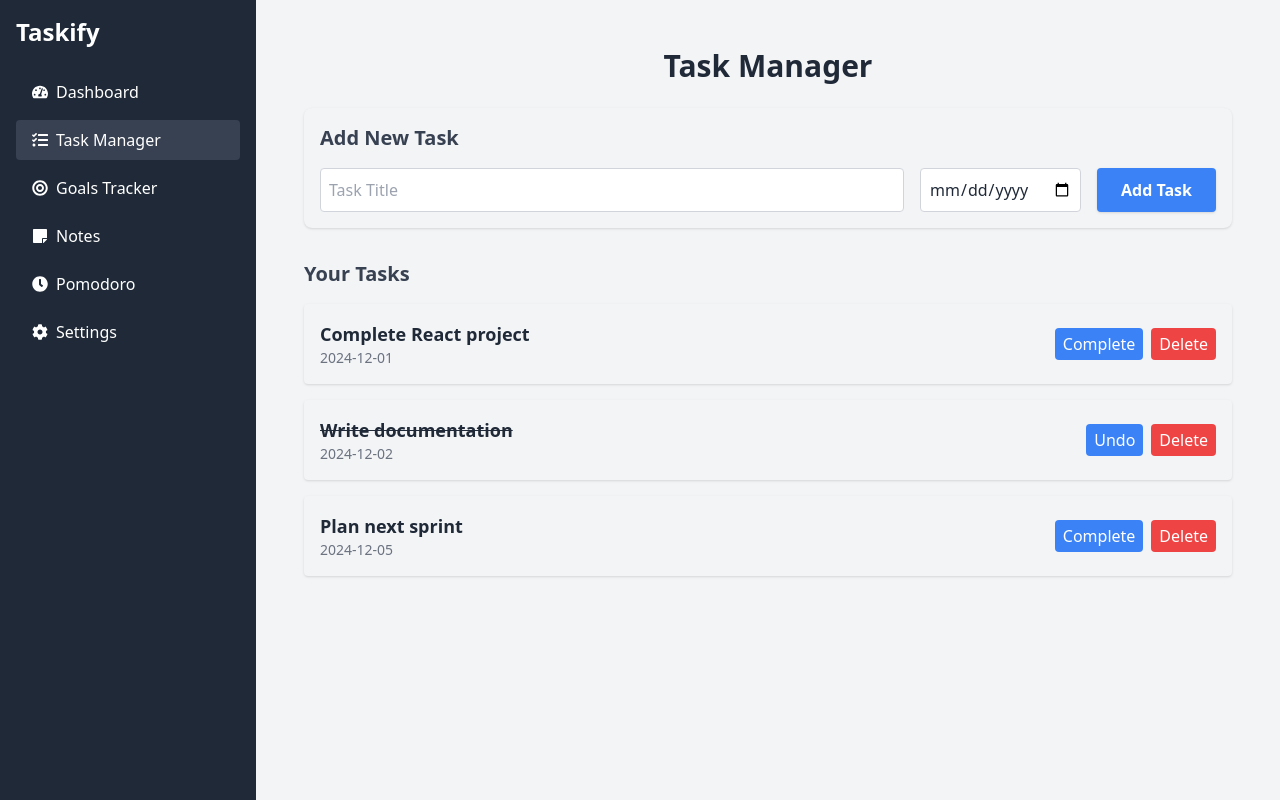
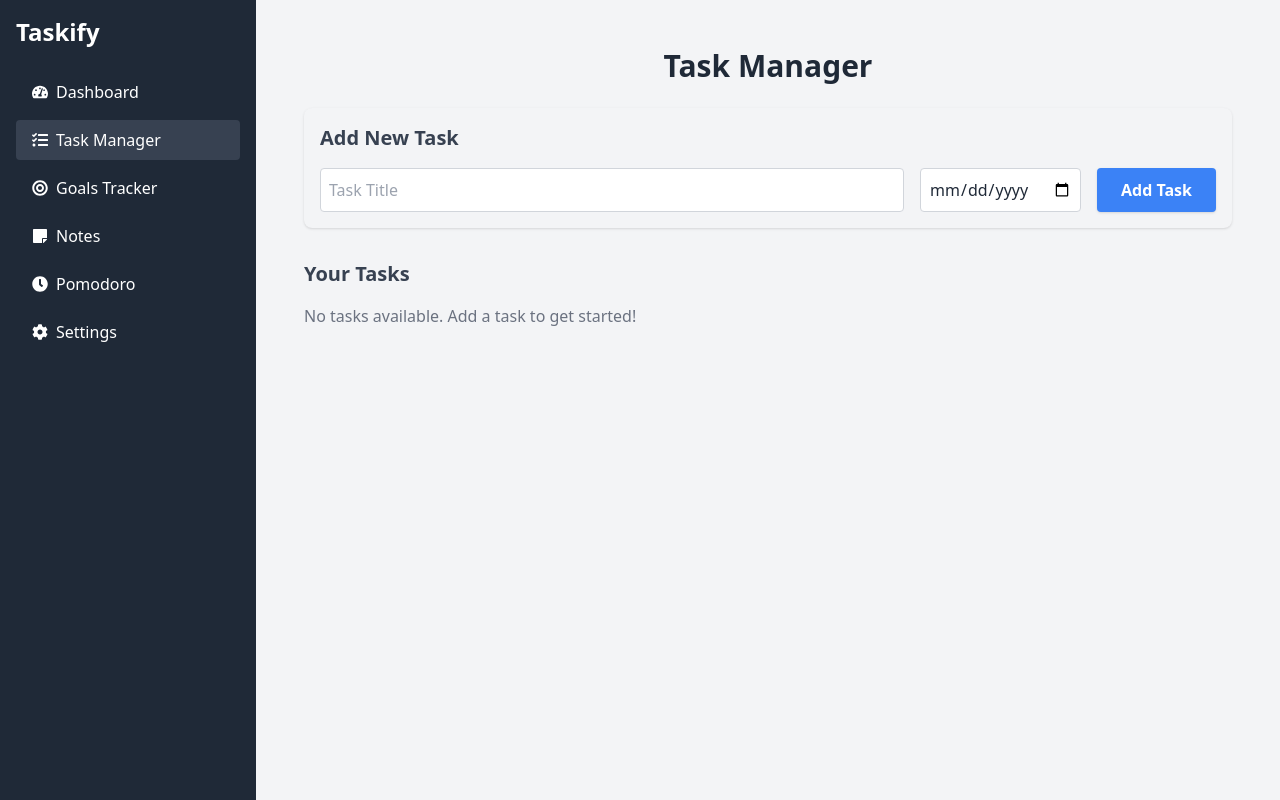
Before and after one commit to Fatialnd/Taskify, a React (Vite) app: page /tasks in a window 1280 px wide. Built offline with nearby package versions, Linux system fonts and the light colour scheme.

Commit message:
state Persistence in Goaltracker and Tasktracker pages

```diff
--- a/src/components/StockWidget.tsx
+++ b/src/components/StockWidget.tsx
@@ -62,7 +62,7 @@ const StockWidget: React.FC = () => {
         const stockData: StockData = {};
         const requests = symbols.map((symbol) =>
           fetch(
-            `https://www.alphavantage.co/query?function=TIME_SERIES_INTRADAY&symbol=${symbol}&interval=5min&apikey=YOUR_API_KEY`
+            `https://www.alphavantage.co/query?function=TIME_SERIES_INTRADAY&symbol=${symbol}&interval=5min&apikey=XBH0V2X4ZH2PHCS0`
           ).then((response) => response.json())
         );
 
--- a/src/pages/GoalsTracker.tsx
+++ b/src/pages/GoalsTracker.tsx
@@ -1,4 +1,4 @@
-import React, { useState } from "react";
+import React, { useState, useEffect } from "react";
 import GoalCard from "../components/GoalCard";
 
 interface ToDo {
@@ -15,13 +15,22 @@ interface Goal {
 }
 
 const GoalsTracker: React.FC = () => {
-  const [goals, setGoals] = useState<Goal[]>([]);
+  const [goals, setGoals] = useState<Goal[]>(() => {
+    const savedGoals = localStorage.getItem("goals");
+    return savedGoals ? JSON.parse(savedGoals) : [];
+  });
+
   const [newGoal, setNewGoal] = useState({
     title: "",
     description: "",
     toDos: [] as ToDo[],
   });
+
   const [newToDo, setNewToDo] = useState("");
+
+  useEffect(() => {
+    localStorage.setItem("goals", JSON.stringify(goals));
+  }, [goals]);
 
   const addGoal = () => {
     if (!newGoal.title) {
--- a/src/pages/TaskManager.tsx
+++ b/src/pages/TaskManager.tsx
@@ -1,4 +1,4 @@
-import React, { useState } from "react";
+import React, { useState, useEffect } from "react";
 import TaskCard from "../components/TaskCard";
 
 interface Task {
@@ -9,28 +9,16 @@ interface Task {
 }
 
 const TaskManager: React.FC = () => {
-  const [tasks, setTasks] = useState<Task[]>([
-    {
-      id: 1,
-      title: "Complete React project",
-      dueDate: "2024-12-01",
-      completed: false,
-    },
-    {
-      id: 2,
-      title: "Write documentation",
-      dueDate: "2024-12-02",
-      completed: true,
-    },
-    {
-      id: 3,
-      title: "Plan next sprint",
-      dueDate: "2024-12-05",
-      completed: false,
-    },
-  ]);
+  const [tasks, setTasks] = useState<Task[]>(() => {
+    const savedTasks = localStorage.getItem("tasks");
+    return savedTasks ? JSON.parse(savedTasks) : [];
+  });
 
   const [newTask, setNewTask] = useState({ title: "", dueDate: "" });
+
+  useEffect(() => {
+    localStorage.setItem("tasks", JSON.stringify(tasks));
+  }, [tasks]);
 
   const toggleTaskCompletion = (id: number) => {
     setTasks((prevTasks) =>
```
